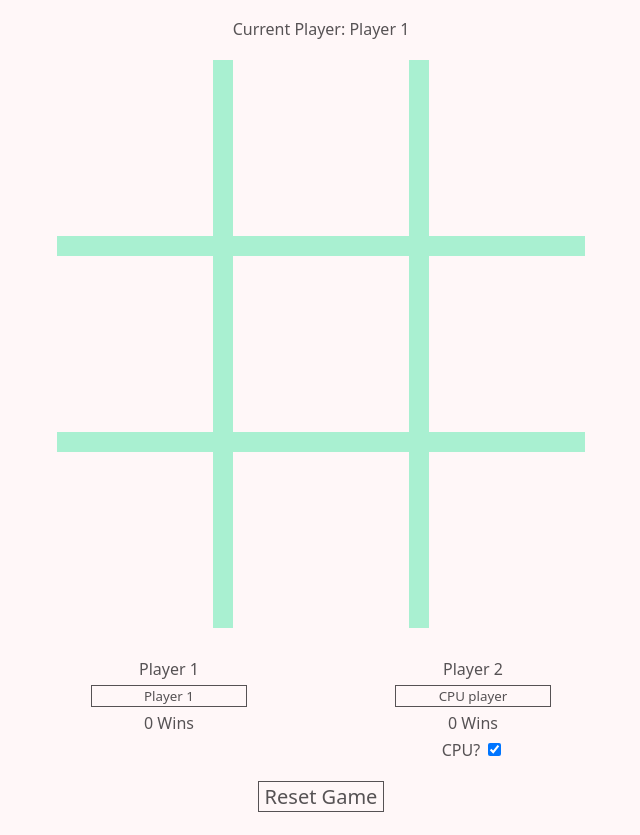
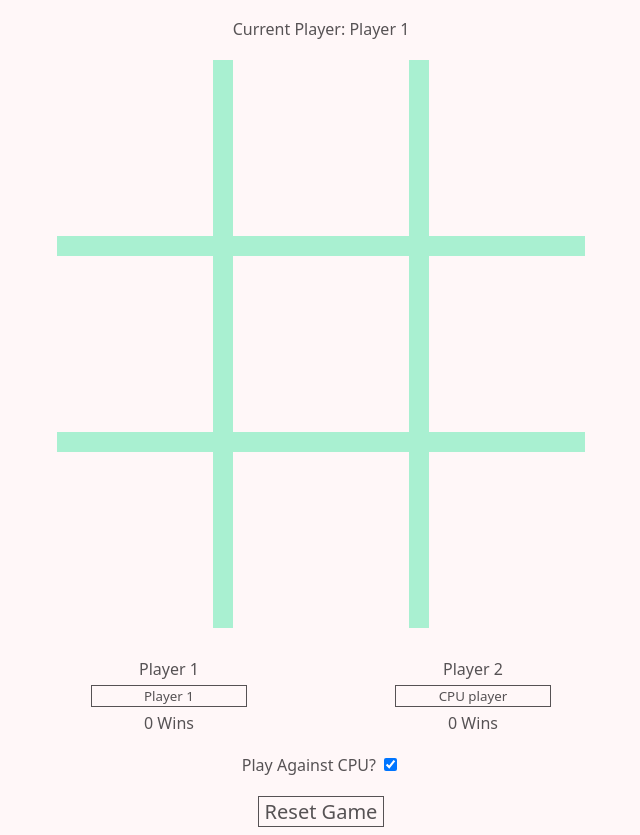
Before and after one commit to niallsiow/tic-tac-toe, a plain HTML site: page index.html in a window 1280 px wide. Shown: the part 83-918 px from the top of the page, without its empty margins (319-959 px from the left). Drawn offline with Linux system fonts and the light colour scheme.

Commit message:
Make play against CPU option more descriptive

```diff
--- a/index.html
+++ b/index.html
@@ -26,13 +26,13 @@
       <label for="player-2-name">Player 2</label>
       <input id="player-2-name" class="name-input">
       <div id="player-2-wins">0 Wins</div>
-
-      <label for="set-cpu">
-        CPU?
-        <input type="checkbox" id="set-cpu">
-      </label>
     </div>
   </div>
+
+  <label for="set-cpu">
+    Play Against CPU?
+    <input type="checkbox" id="set-cpu">
+  </label>
 
   <button id="reset-game">Reset Game</button>
 
```
